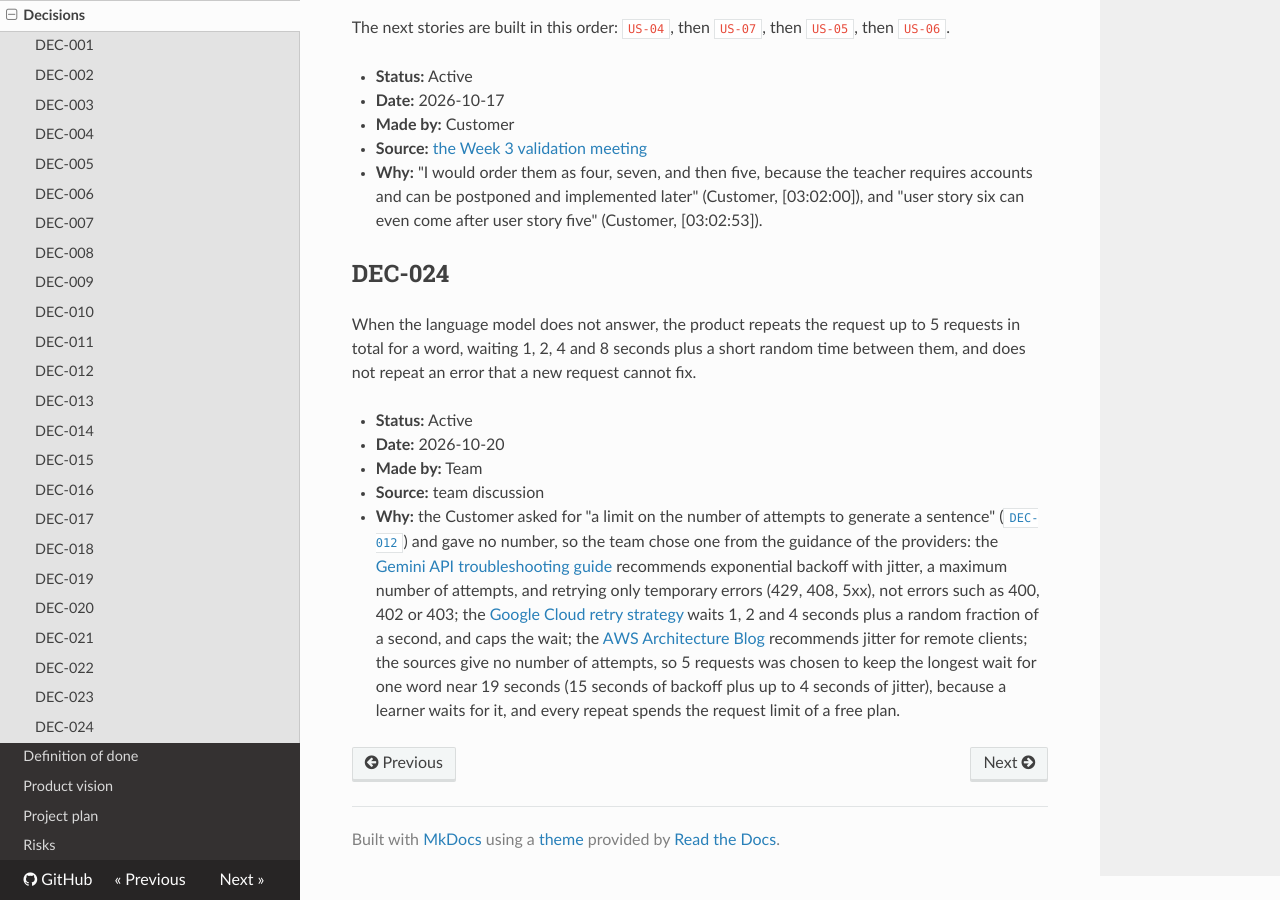
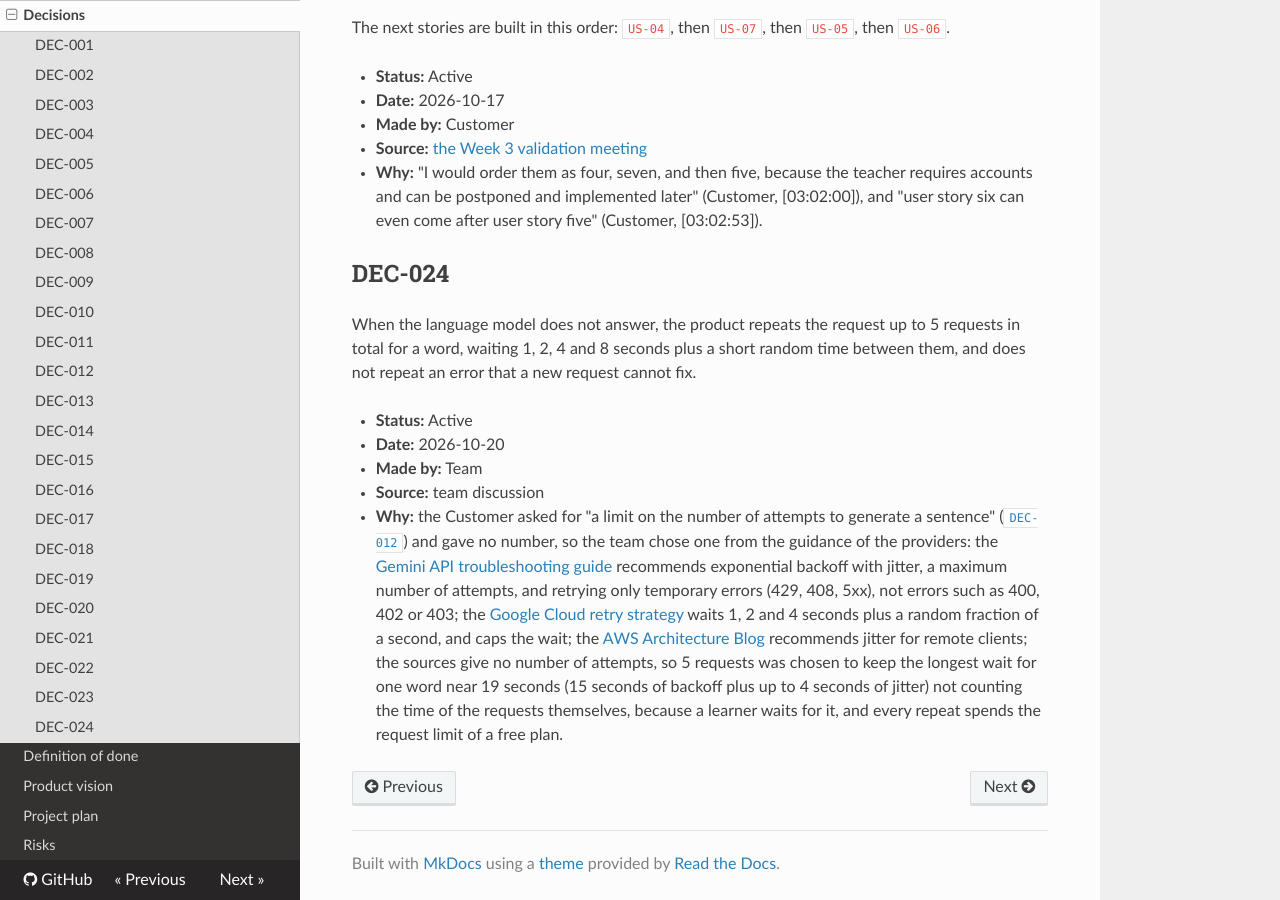
Before and after one commit to itpd-team-6/sentence-cards-generator-team-6, an MkDocs documentation site: the page built from docs/decisions.md, in a window 1280 px wide and 900 px high, scrolled down 8430 px. Built offline with MkDocs 1.6.1, drawn with Linux system fonts in a browser that asks for light colours; nearby versions of some CDN libraries.

Commit message:
Update decisions.md

```diff
--- a/docs/decisions.md
+++ b/docs/decisions.md
@@ -238,4 +238,4 @@ When the language model does not answer, the product repeats the request up to 5
 - **Date:** 2026-10-20
 - **Made by:** Team
 - **Source:** team discussion
-- **Why:** the Customer asked for "a limit on the number of attempts to generate a sentence" ([`DEC-012`](#dec-012)) and gave no number, so the team chose one from the guidance of the providers: the [Gemini API troubleshooting guide](https://ai.google.dev/gemini-api/docs/troubleshooting) recommends exponential backoff with jitter, a maximum number of attempts, and retrying only temporary errors (429, 408, 5xx), not errors such as 400, 402 or 403; the [Google Cloud retry strategy](https://docs.cloud.google.com/model-armor/retry-strategy) waits 1, 2 and 4 seconds plus a random fraction of a second, and caps the wait; the [AWS Architecture Blog](https://aws.amazon.com/blogs/architecture/exponential-backoff-and-jitter/) recommends jitter for remote clients; the sources give no number of attempts, so 5 requests was chosen to keep the longest wait for one word near 19 seconds (15 seconds of backoff plus up to 4 seconds of jitter), because a learner waits for it, and every repeat spends the request limit of a free plan.
+- **Why:** the Customer asked for "a limit on the number of attempts to generate a sentence" ([`DEC-012`](#dec-012)) and gave no number, so the team chose one from the guidance of the providers: the [Gemini API troubleshooting guide](https://ai.google.dev/gemini-api/docs/troubleshooting) recommends exponential backoff with jitter, a maximum number of attempts, and retrying only temporary errors (429, 408, 5xx), not errors such as 400, 402 or 403; the [Google Cloud retry strategy](https://docs.cloud.google.com/model-armor/retry-strategy) waits 1, 2 and 4 seconds plus a random fraction of a second, and caps the wait; the [AWS Architecture Blog](https://aws.amazon.com/blogs/architecture/exponential-backoff-and-jitter/) recommends jitter for remote clients; the sources give no number of attempts, so 5 requests was chosen to keep the longest wait for one word near 19 seconds (15 seconds of backoff plus up to 4 seconds of jitter) not counting the time of the requests themselves, because a learner waits for it, and every repeat spends the request limit of a free plan.
```
